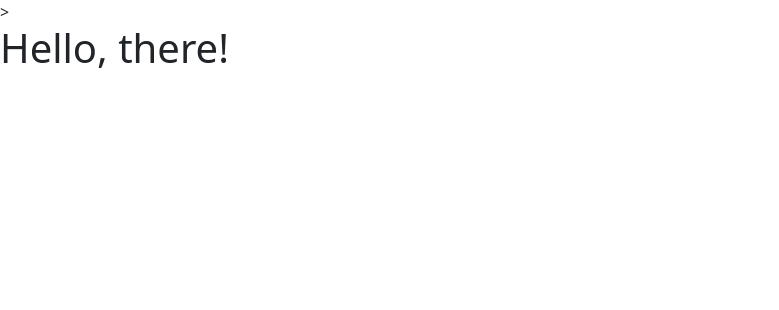
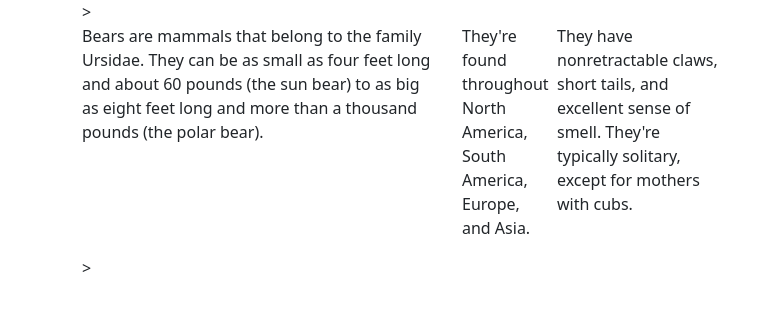
Before and after one commit to ANguyen214/framework-prac, a plain HTML site: page index.html in a window 1280 px wide. Shown: the whole page, without its empty margins (0-779 px from the left). Drawn offline with nearby package versions, Linux system fonts and the light colour scheme.

Commit message:
Completed assignment.

```diff
--- a/index.html
+++ b/index.html
@@ -11,7 +11,26 @@
 
     <title>Thinkful</title>
   </head>
-  <body>
-    <h1>Hello, there!</h1>
-  </body>
+  <body class="container">
+        <div class="row">
+          <div class="col col-lg-4">
+            <p>
+              Bears are mammals that belong to the family Ursidae. They can be as
+              small as four feet long and about 60 pounds (the sun bear) to as big as
+              eight feet long and more than a thousand pounds (the polar bear).
+            </p>
+          </div>
+          <div class="col col-sm-1">
+            <p>
+              They're found throughout North America, South America, Europe, and Asia.
+            </p>
+          </div>
+          <div class="col col-md-2">
+            <p>
+              They have nonretractable claws, short tails, and excellent sense of
+              smell. They're typically solitary, except for mothers with cubs.
+            </p>
+          </div>
+        </div>
+      </body>>
 </html>
```
